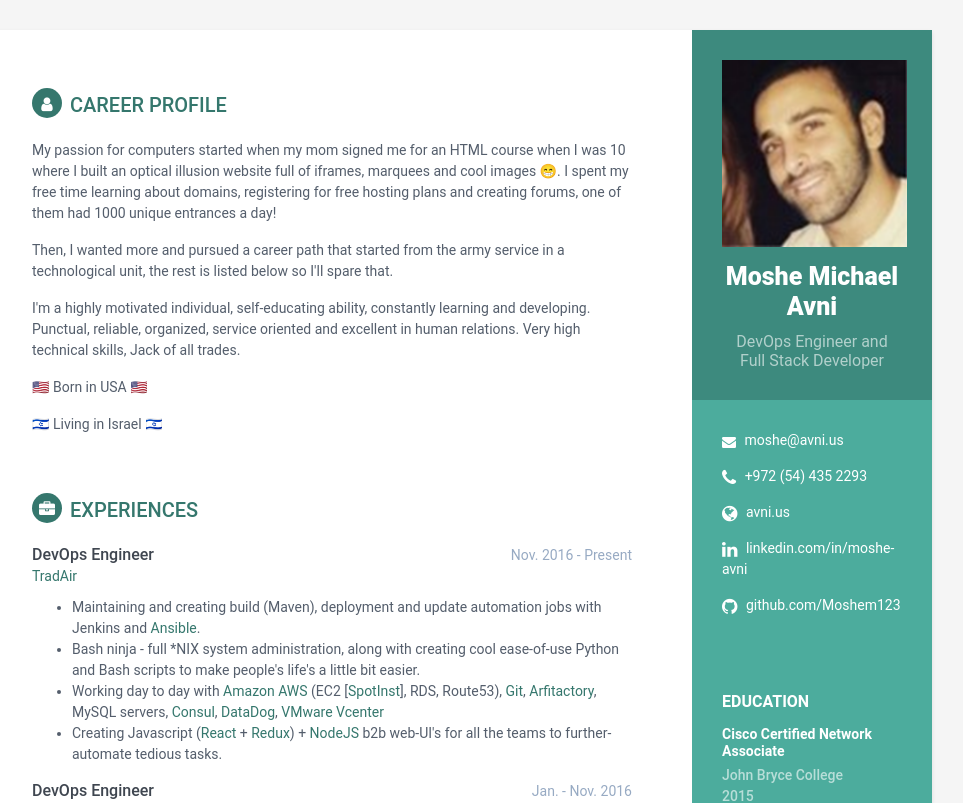
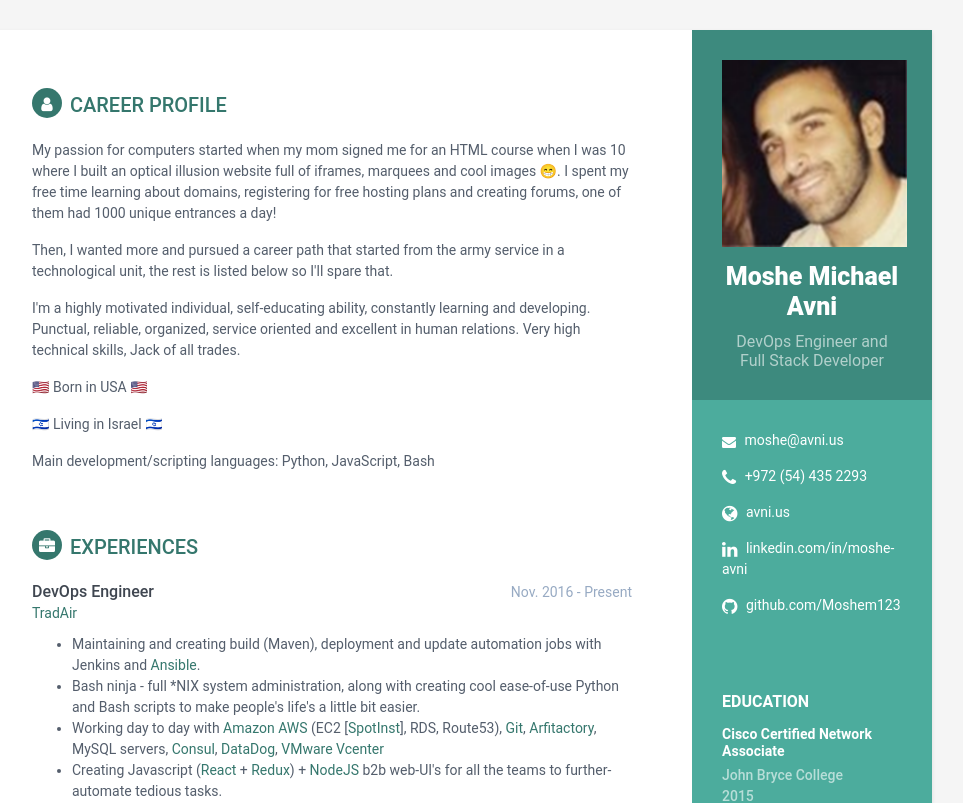
Before and after one commit to mosheavni/avni.us, a React (Create React App) app: page / in a window 1280 px wide. Shown: the top 803 px of the page, without its empty margins (188-1151 px from the left). Built offline with nearby package versions, Linux system fonts and the light colour scheme.

Commit message:
add scripting languages and add .idea to the gitignore

```diff
--- a/src/data/careerProfile.js
+++ b/src/data/careerProfile.js
@@ -7,7 +7,8 @@ export const careerProfile = {
 Punctual, reliable, organized, service oriented and excellent in human relations.
 Very high technical skills, Jack of all trades.</p>
 <p>🇺🇸 Born in USA 🇺🇸</p>
-<p>🇮🇱 Living in Israel 🇮🇱</p>`
+<p>🇮🇱 Living in Israel 🇮🇱</p>
+<p>Main development/scripting languages: Python, JavaScript, Bash</p>`
 };
 
 export default careerProfile;
```
Also changed, not shown: 1 other file (tests, documents, lock files or other folders).
